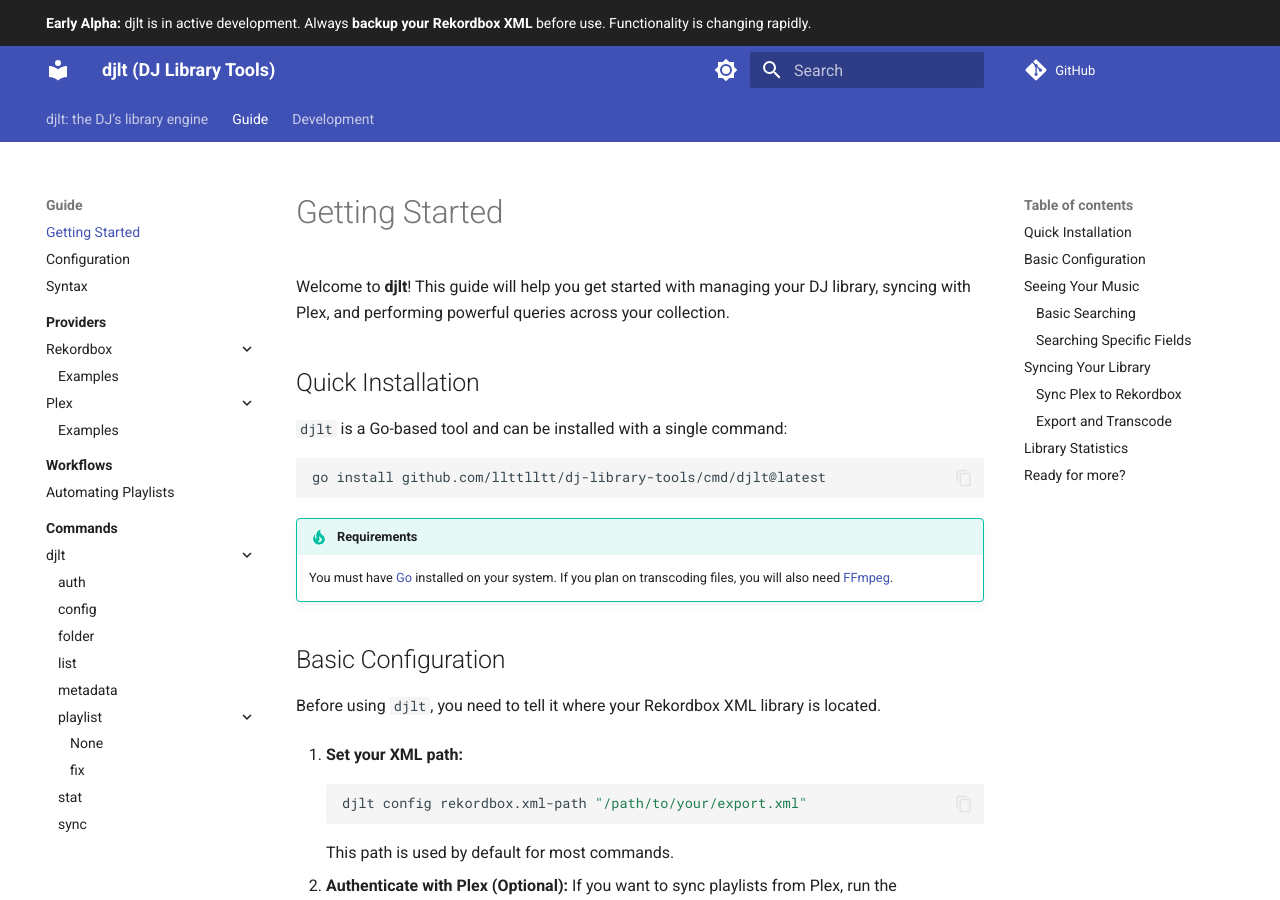
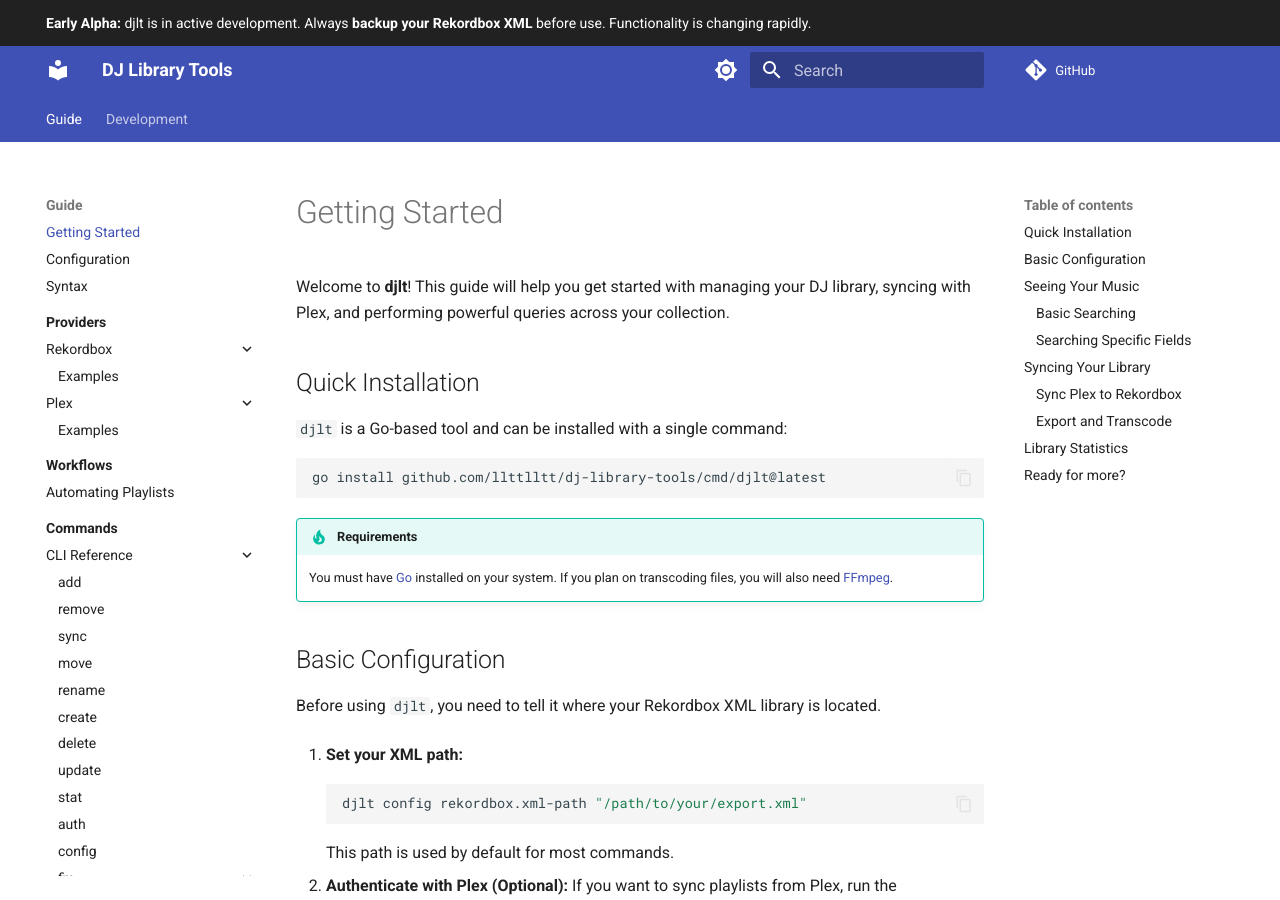
Before and after one commit to llttlltt/dj-library-tools, an MkDocs documentation site: the page built from docs/guide/getting-started.md, in a window 1280 px wide and 900 px high. Built offline with MkDocs 1.6.1 and Material for MkDocs 9.7.7, drawn with Linux system fonts in a browser that asks for light colours; comment, search, counter and statistics services are not loaded; some of the changed text lies outside the part shown.

Commit message:
docs: rename site to DJ Library Tools and hide homepage from nav

```diff
--- a/mkdocs.yml
+++ b/mkdocs.yml
@@ -1,4 +1,4 @@
-site_name: djlt (DJ Library Tools)
+site_name: DJ Library Tools
 site_description: DJ library management and Rekordbox XML manipulation.
 repo_url: https://github.com/llttlltt/dj-library-tools
 edit_uri: edit/main/docs/
@@ -46,7 +46,6 @@
   generator: false
 
 nav:
-  - index.md
   - Guide:
     - Getting Started: guide/getting-started.md
     - Configuration: guide/configuration.md
@@ -64,17 +63,21 @@
       - Automating Playlists: guide/workflows/automating-playlists.md
     - Commands:
       - guide/commands/index.md
-      - djlt:
+      - CLI Reference:
         - commands/index.md
+        - add: commands/add.md
+        - remove: commands/remove.md
+        - sync: commands/sync.md
+        - move: commands/move.md
+        - rename: commands/rename.md
+        - create: commands/create.md
+        - delete: commands/delete.md
+        - update: commands/update.md
+        - stat: commands/stat.md
         - auth: commands/auth.md
         - config: commands/config.md
-        - folder: commands/folder.md
-        - list: commands/list.md
-        - metadata: commands/metadata.md
-        - playlist:
-          - commands/playlist/index.md
-          - fix: commands/playlist/fix.md
-        - stat: commands/stat.md
-        - sync: commands/sync.md
+        - fix:
+          - commands/fix/index.md
+          - playlist: commands/fix/playlist.md
   - Development:
     - Architecture: development/architecture.md
```
